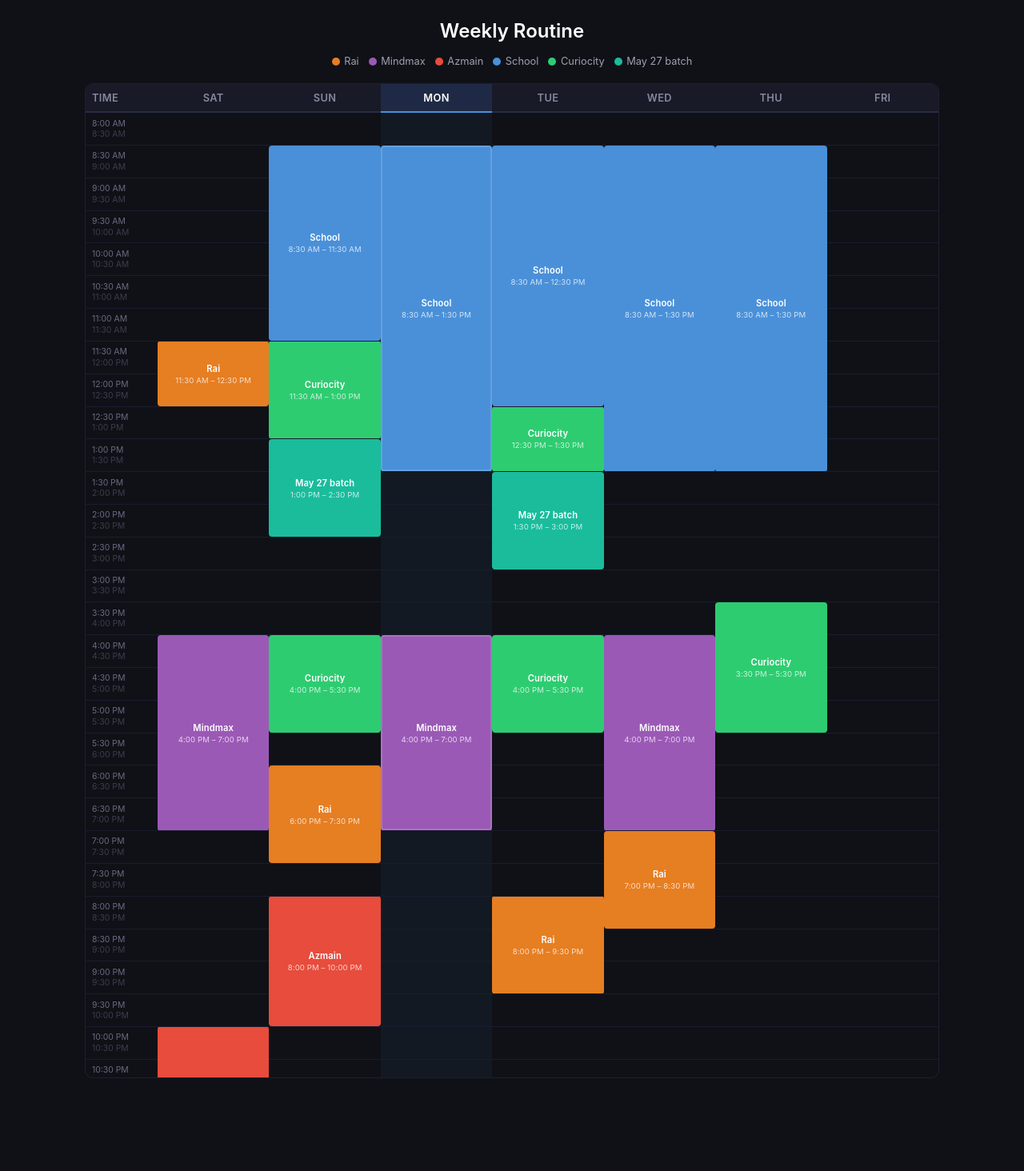
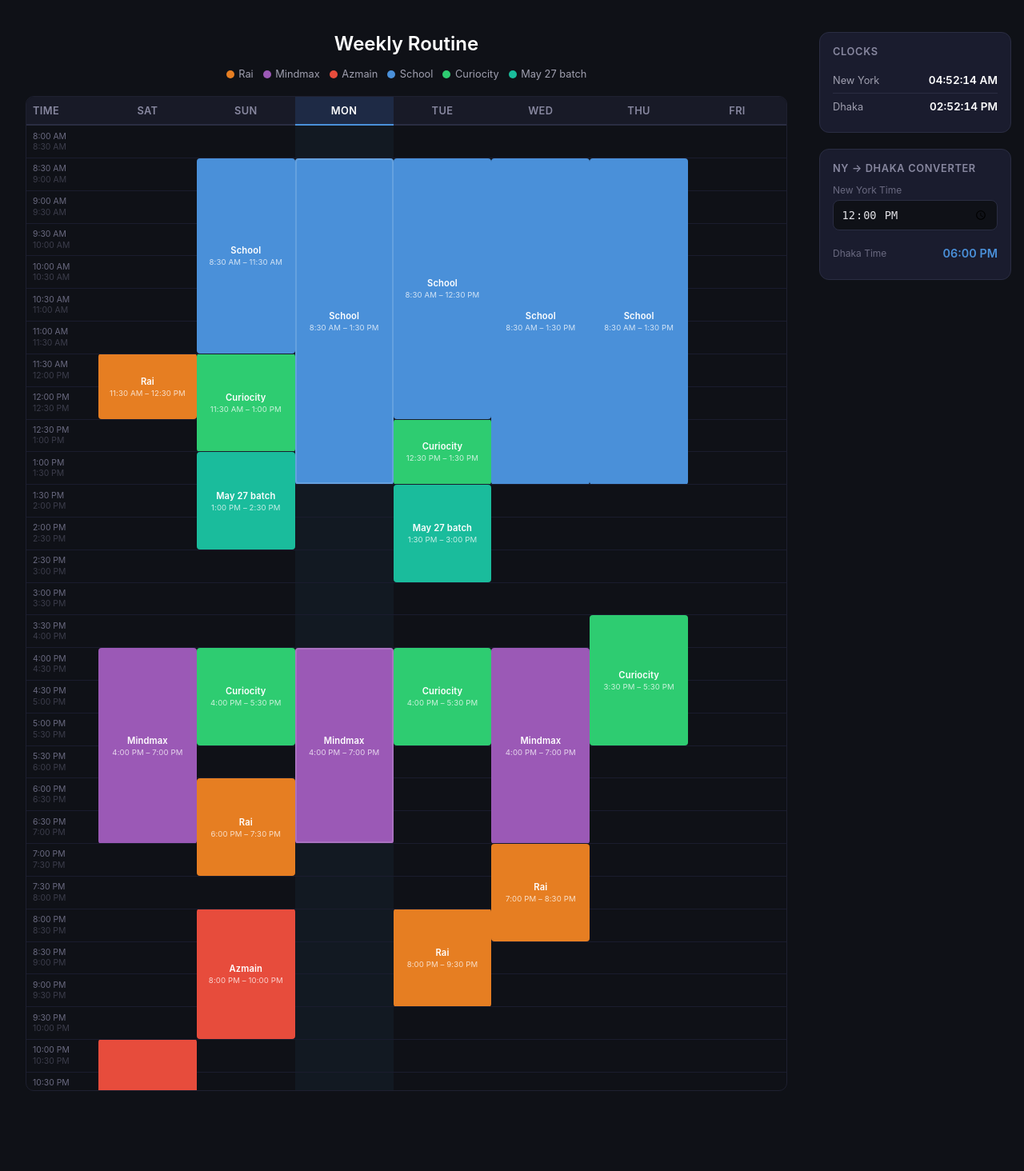
Before and after one commit to NaveedBhuiyan/evanaroutine, a Flask app: page / in a window 1280 px wide. Shown: the whole page at 80% size. Run offline with Flask 3, Linux system fonts and the light colour scheme; the visitor is signed in with stand-in values (Sample User, id 1).

Commit message:
add NY and dhaka time

```diff
--- a/static/app.js
+++ b/static/app.js
@@ -318,3 +318,33 @@ document.getElementById('modal-input').addEventListener('keydown', (e) => {
 });
 
 loadSchedule();
+
+// --- Timezone Clocks & Converter ---
+
+function updateClocks() {
+    const now = new Date();
+    const nyTime = now.toLocaleTimeString('en-US', { timeZone: 'America/New_York', hour: '2-digit', minute: '2-digit', second: '2-digit' });
+    const dhakaTime = now.toLocaleTimeString('en-US', { timeZone: 'Asia/Dhaka', hour: '2-digit', minute: '2-digit', second: '2-digit' });
+    document.getElementById('clock-ny').textContent = nyTime;
+    document.getElementById('clock-dhaka').textContent = dhakaTime;
+}
+
+function convertNYtoDhaka() {
+    const input = document.getElementById('conv-input').value;
+    if (!input) return;
+    const [hours, minutes] = input.split(':').map(Number);
+    // Create a date in NY timezone, then read it in Dhaka
+    const now = new Date();
+    const nyDate = new Date(now.toLocaleDateString('en-US', { timeZone: 'America/New_York' }) + ' ' + input);
+    // Get NY offset by comparing
+    const nyStr = nyDate.toLocaleString('en-US', { timeZone: 'America/New_York', hour12: false, hour: '2-digit', minute: '2-digit' });
+    const dhakaStr = nyDate.toLocaleString('en-US', { timeZone: 'Asia/Dhaka', hour12: true, hour: '2-digit', minute: '2-digit' });
+    document.getElementById('conv-output').textContent = dhakaStr;
+}
+
+if (document.getElementById('clock-ny')) {
+    updateClocks();
+    setInterval(updateClocks, 1000);
+    document.getElementById('conv-input').addEventListener('input', convertNYtoDhaka);
+    convertNYtoDhaka();
+}
--- a/static/style.css
+++ b/static/style.css
@@ -15,6 +15,130 @@ body {
     max-width: 1100px;
     margin: 0 auto;
     padding: 1.5rem 1rem;
+    flex: 1;
+    min-width: 0;
+}
+
+/* Page layout with sidebar */
+.page-layout {
+    display: flex;
+    gap: 1.5rem;
+    max-width: 1400px;
+    margin: 0 auto;
+    padding: 1rem;
+}
+
+/* Sidebar */
+.sidebar {
+    width: 240px;
+    flex-shrink: 0;
+    display: flex;
+    flex-direction: column;
+    gap: 1.25rem;
+    padding-top: 1.5rem;
+}
+
+.clock-panel, .converter-panel {
+    background: #1a1c2e;
+    border: 1px solid #2a2d42;
+    border-radius: 12px;
+    padding: 1rem;
+}
+
+.clock-panel h2, .converter-panel h2 {
+    font-size: 0.8rem;
+    font-weight: 600;
+    color: #8888a0;
+    text-transform: uppercase;
+    letter-spacing: 0.05em;
+    margin-bottom: 0.75rem;
+}
+
+.clock-card {
+    display: flex;
+    justify-content: space-between;
+    align-items: center;
+    padding: 0.5rem 0;
+    border-bottom: 1px solid #2a2d42;
+}
+
+.clock-card:last-child {
+    border-bottom: none;
+}
+
+.clock-label {
+    font-size: 0.8rem;
+    color: #a0a0b0;
+}
+
+.clock-time {
+    font-size: 0.85rem;
+    font-weight: 600;
+    color: #fff;
+    font-variant-numeric: tabular-nums;
+}
+
+.converter-input-group {
+    margin-bottom: 0.75rem;
+}
+
+.converter-input-group label {
+    display: block;
+    font-size: 0.75rem;
+    color: #6a6a80;
+    margin-bottom: 0.3rem;
+}
+
+.converter-input-group input[type="time"] {
+    width: 100%;
+    padding: 0.5rem 0.6rem;
+    background: #0f1117;
+    border: 1px solid #2a2d42;
+    border-radius: 8px;
+    color: #e1e1e6;
+    font-size: 0.85rem;
+    outline: none;
+}
+
+.converter-input-group input[type="time"]:focus {
+    border-color: #4A90D9;
+}
+
+.converter-result {
+    display: flex;
+    justify-content: space-between;
+    align-items: center;
+    padding: 0.5rem 0;
+}
+
+.converter-label {
+    font-size: 0.75rem;
+    color: #6a6a80;
+}
+
+.converter-time {
+    font-size: 0.9rem;
+    font-weight: 600;
+    color: #4A90D9;
+}
+
+@media (max-width: 900px) {
+    .page-layout {
+        flex-direction: column-reverse;
+        padding: 0.5rem;
+    }
+
+    .sidebar {
+        width: 100%;
+        flex-direction: row;
+        flex-wrap: wrap;
+        padding-top: 0;
+    }
+
+    .clock-panel, .converter-panel {
+        flex: 1;
+        min-width: 200px;
+    }
 }
 
 h1 {
--- a/templates/index.html
+++ b/templates/index.html
@@ -7,6 +7,7 @@
     <link rel="stylesheet" href="{{ url_for('static', filename='style.css') }}">
 </head>
 <body>
+    <div class="page-layout">
         <div class="container">
             <h1>Weekly Routine</h1>
 
@@ -25,6 +26,33 @@
                     <tbody id="schedule-body"></tbody>
                 </table>
             </div>
+        </div>
+
+        <aside class="sidebar">
+            <div class="clock-panel">
+                <h2>Clocks</h2>
+                <div class="clock-card">
+                    <span class="clock-label">New York</span>
+                    <span class="clock-time" id="clock-ny">--:--:-- --</span>
+                </div>
+                <div class="clock-card">
+                    <span class="clock-label">Dhaka</span>
+                    <span class="clock-time" id="clock-dhaka">--:--:-- --</span>
+                </div>
+            </div>
+
+            <div class="converter-panel">
+                <h2>NY → Dhaka Converter</h2>
+                <div class="converter-input-group">
+                    <label for="conv-input">New York Time</label>
+                    <input type="time" id="conv-input" value="12:00" />
+                </div>
+                <div class="converter-result">
+                    <span class="converter-label">Dhaka Time</span>
+                    <span class="converter-time" id="conv-output">--:-- --</span>
+                </div>
+            </div>
+        </aside>
     </div>
 
     <!-- Modal for creating/editing -->
```
Lines whose indentation alone changed are shown as unchanged.
